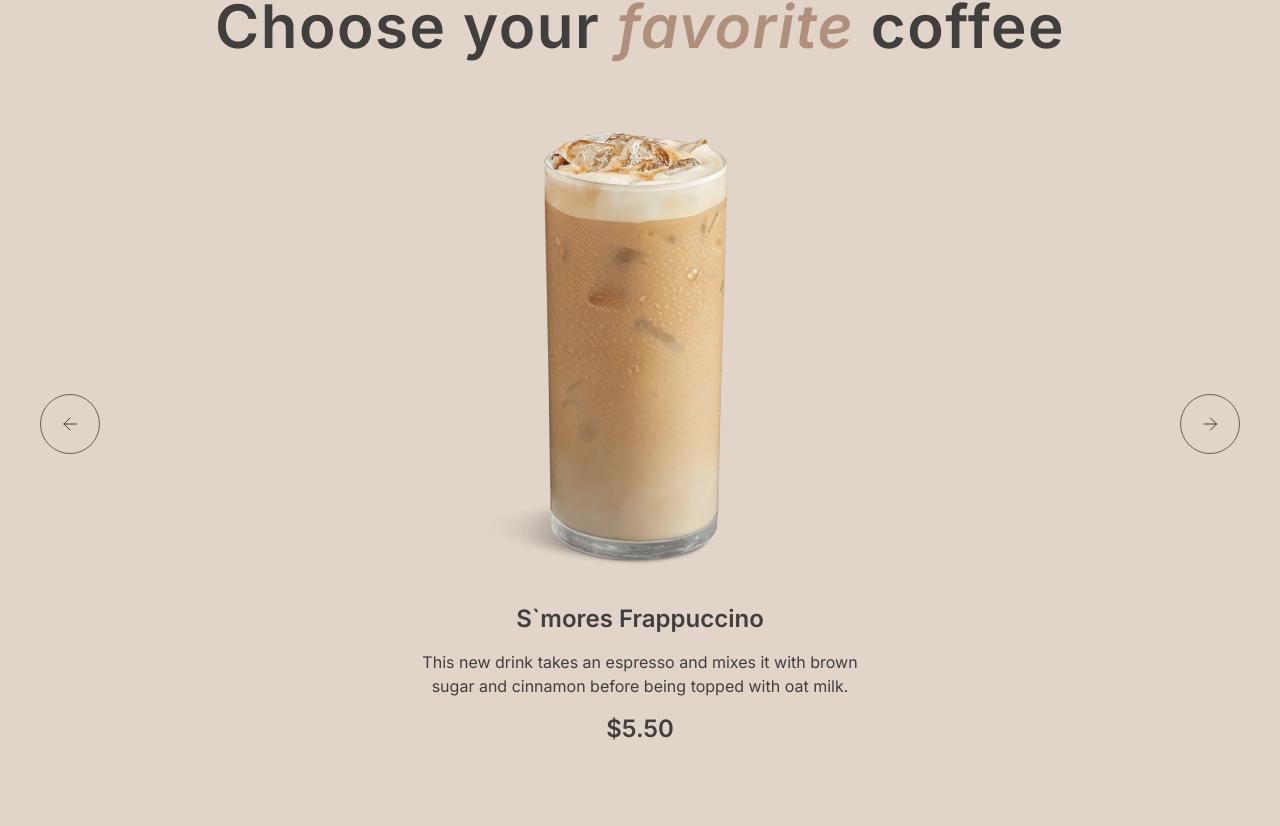
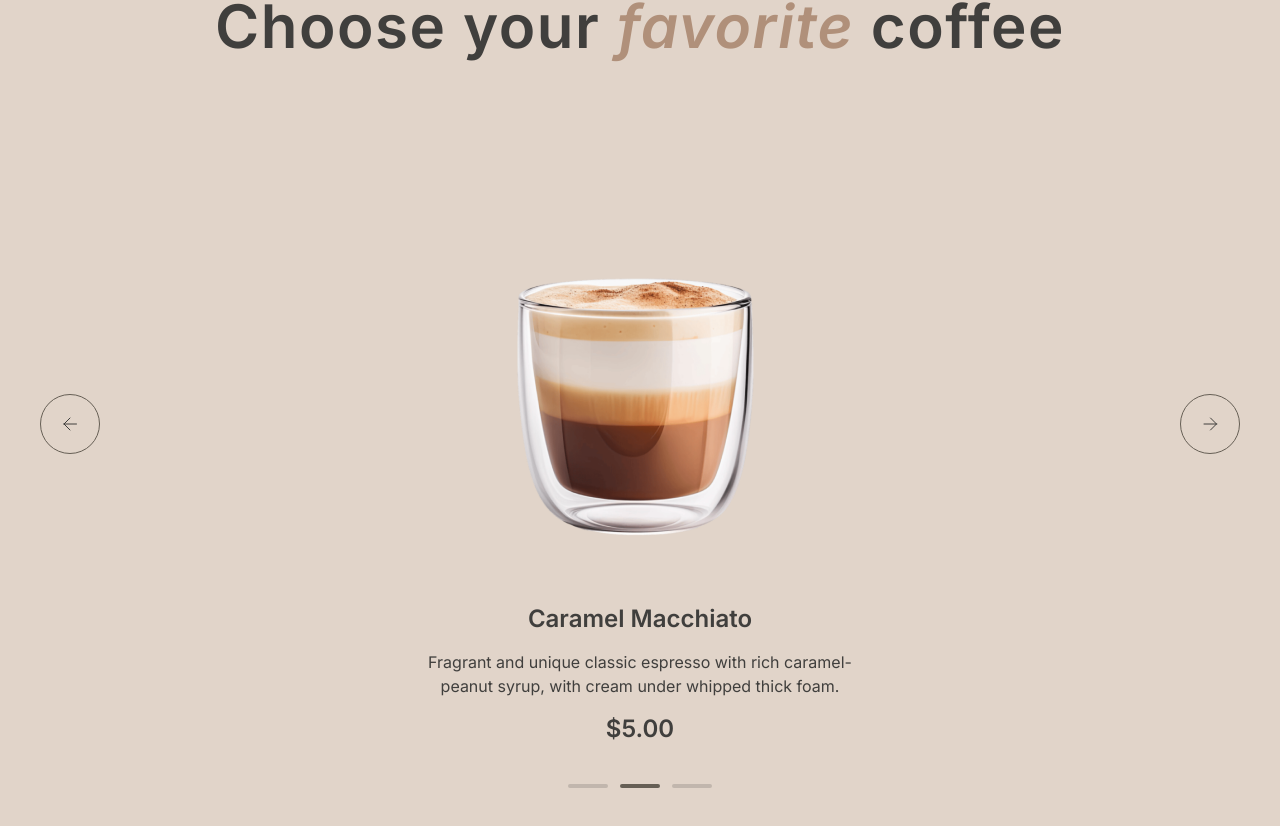
Before and after one commit to MiLee777/coffee-house-redux, a React (Create React App) app: page / in a window 1280 px wide. Shown: the part 854-1680 px from the top of the page. Built offline with nearby package versions, Linux system fonts and the light colour scheme.

Commit message:
feat: add dots and setIntertval

```diff
--- a/src/App.css
+++ b/src/App.css
@@ -366,3 +366,21 @@ li {
   text-align: center;
   color: var(--text-dark);
 }
+
+.favorite__slider-dots {
+  display: flex;
+    justify-content: center;
+    gap: 12px;
+}
+
+.dot {
+  width: 40px;
+  height: 4px;
+  background: var(--border-light);
+  border-radius: 100px;
+  transition: 0.5s ease-in-out;
+}
+
+.dot__active {
+  background: var(--border-dark);
+}
--- a/src/Components/MainPage/Components/Favorite.js
+++ b/src/Components/MainPage/Components/Favorite.js
@@ -1,4 +1,4 @@
-import { useState } from "react";
+import { useEffect, useState } from "react";
 import { dataFavoriteCoffee } from "../../../Data/dataFavoriteCoffee";
 
 
@@ -7,6 +7,14 @@ export const Favorite = () => {
 
   const [itemCoffee, setItemCoffee] = useState(0);
   const { title, image, description, price } = dataFavoriteCoffee[itemCoffee];
+
+  useEffect(() => {
+    const interval = setInterval(() => {
+      setItemCoffee((prevItem) => (prevItem + 1) % dataFavoriteCoffee.length);
+    }, 5000);
+
+    return () => clearInterval(interval);
+  }, []);
 
   const handleNextSliderBtn = () => {
     setItemCoffee(item => {
@@ -72,9 +80,11 @@ export const Favorite = () => {
           </button>
         </div>
         <div className="favorite__slider-dots">
-          <div className="dot"></div>
-          <div className="dot"></div>
-          <div className="dot"></div>
+          {dataFavoriteCoffee.map((_, index) => (
+            <div
+            key={ index }
+            className={`dot ${ index === itemCoffee ? "dot__active" : "" }`} />
+          ))}
         </div>
 
       </div>
```
